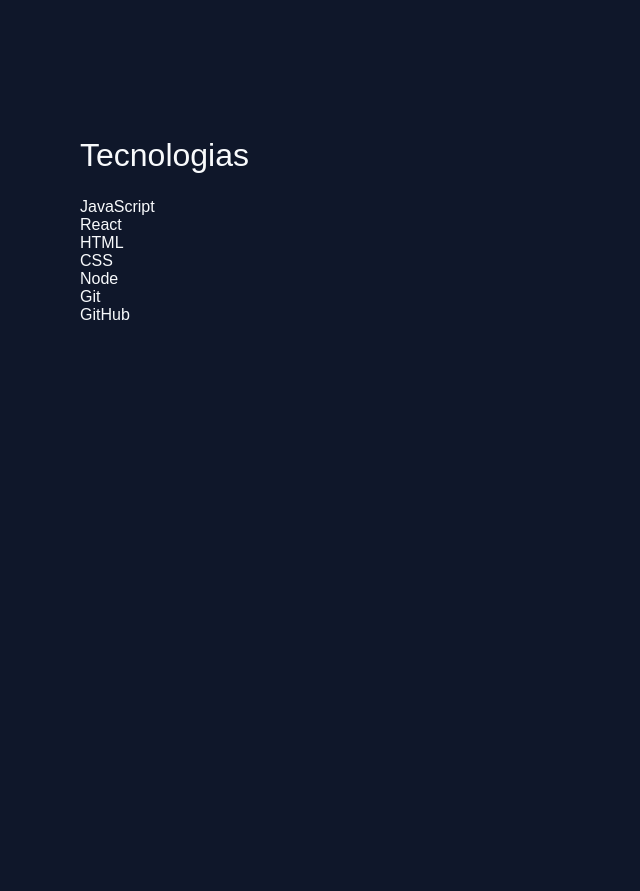
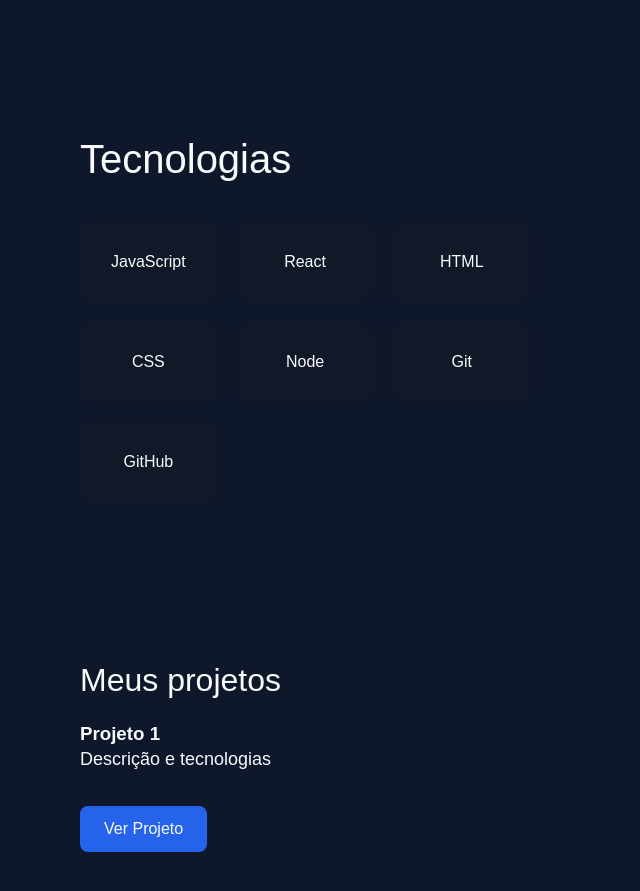
Before and after one commit to deivypereirabatista/portifolio-deivy, a React (Vite) app: page / in a window 1280 px wide. Shown: the part 1360-2251 px from the top of the page, without its empty margins (0-640 px from the left). Before the commit the page ends 1764 px from the top, so only its background shows below. Built offline with nearby package versions, Linux system fonts and the light colour scheme.

Commit message:
Finalizar a base inicial das Technologies e inicio do Projects

```diff
--- a/src/App.jsx
+++ b/src/App.jsx
@@ -2,6 +2,7 @@ import Hero from "./components/Hero"
 import Navbar from "./components/Navbar"
 import About from "./components/About"
 import Technologies from "./components/Technologies"
+import Projects from "./components/Projects"
 
 function App() {
   return (
@@ -10,6 +11,7 @@ function App() {
         <Hero />
         <About />
         <Technologies />
+        <Projects />
     </main>
   )
 }
--- /dev/null
+++ b/src/components/Projects.jsx
@@ -0,0 +1,21 @@
+function Projects() {
+    return(
+        <section id="projetos" className="projects">
+            <h2>Meus projetos</h2>
+
+            <div className="project-list">
+                <article className="project-card">
+                    <h3>Projeto  1</h3>
+
+                    <p>
+                        Descrição e tecnologias
+                    </p>
+
+                    <button>Ver Projeto</button>
+                </article>
+            </div>
+        </section>
+    )
+}
+
+export default Projects
--- a/src/index.css
+++ b/src/index.css
@@ -176,6 +176,38 @@ nav {
   margin-bottom: 16px;
 }
 
+/* Seção Tecnologies/Tecnologias */
+.technologies {
+  padding: 80px;
+}
+
+.technologies h2 {
+  font-size: 40px;
+  margin-bottom: 40px;
+}
+
+.technology-list {
+  display: grid;
+  grid-template-columns: repeat(3, 1fr);
+  gap: 20px;
+  max-width: 900px;
+}
+
+.technology-list div {
+  background-color: var(--card);
+  padding: 30px;
+  border-radius: 12px;
+  color: var(--text);
+  text-align: center;
+  transition: transform 0.2s ease, border-color 0.2s ease;
+  border: 1px solid transparent;
+}
+
+.technology-list div:hover {
+  transform: translateY(-5px);
+  border-color: var(--primary);
+}
+
 
 /* Responsividade */
 
```
